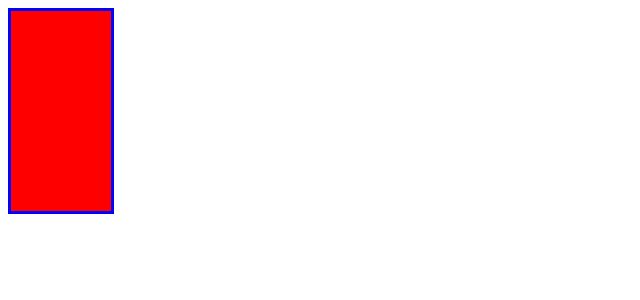
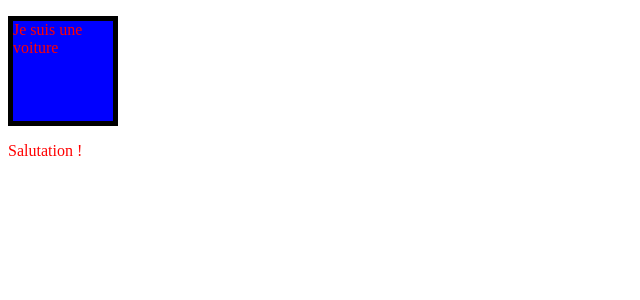
Before and after one commit to johannpa/React-test, a React (Create React App) app: page / in a window 1280 px wide. Shown: the top 300 px of the page, without its empty margins (0-640 px from the left). Built offline with nearby package versions, Linux system fonts and the light colour scheme.

Commit message:
Style in a another file can make conflicts

```diff
--- a/src/App.jsx
+++ b/src/App.jsx
@@ -1,20 +1,17 @@
 import React from "react";
+import { Car } from "./components/Car/Car";
+import { Greatings } from "./components/Greatings/Greatings";
+import "./global.css";
 // import { AgeCounter } from "./AgeCounter";
 // import { Greatings } from "./Greatings";
 
 export function App() {
-  const a = false;
   return (
     <>
-      <div
-        style={{
-          backgroundColor: "red",
-          height: a ? 100 : 200,
-          width: 100,
-          border: "3px solid blue",
-        }}
-      ></div>
-      {/* <AgeCounter /> */}
+      <div>
+        <Car />
+        <Greatings />
+      </div>
     </>
   );
 }
--- /dev/null
+++ b/src/components/Car/Car.jsx
@@ -0,0 +1,5 @@
+import React from "react";
+
+export function Car() {
+  return <p className="box box2">Je suis une voiture</p>;
+}
--- /dev/null
+++ b/src/components/Greatings/Greatings.jsx
@@ -0,0 +1,5 @@
+import React from "react";
+
+export function Greatings() {
+  return <p>Salutation !</p>;
+}
--- /dev/null
+++ b/src/global.css
@@ -0,0 +1,13 @@
+p {
+  color: red;
+}
+
+.box {
+  height: 100px;
+  width: 100px;
+  background-color: blue;
+}
+
+.box2 {
+  border: 5px solid black;
+}
```
